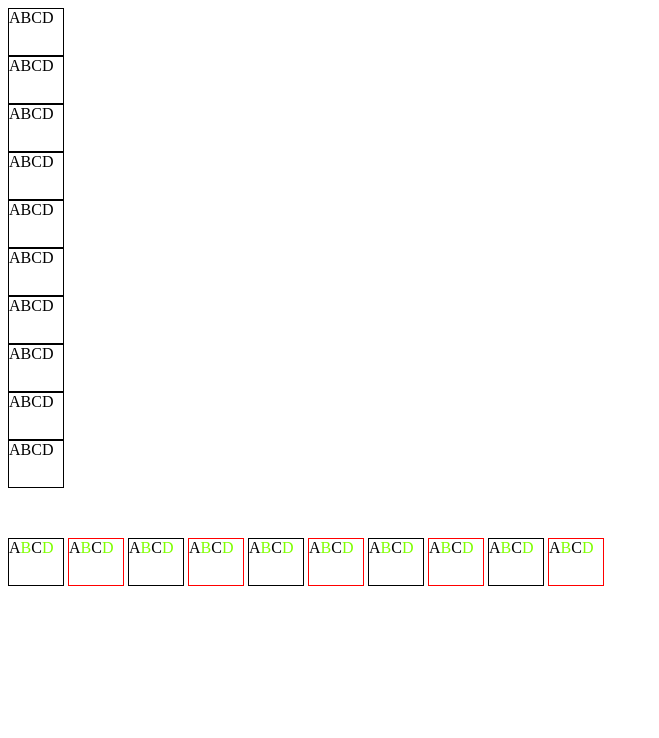
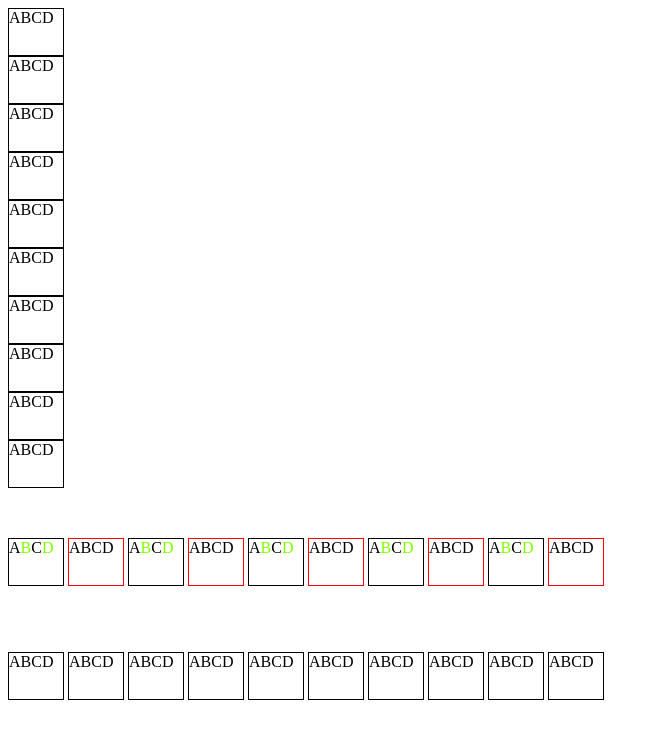
Before and after one commit to Azibatayam/WB-M1-D5, a plain HTML site: page index.html in a window 1280 px wide. Shown: the whole page, without its empty margins (0-659 px from the left). Drawn offline with Linux system fonts and the light colour scheme.

Commit message:
Correct Exercise 3

```diff
--- a/index.html
+++ b/index.html
@@ -34,6 +34,19 @@
     <p><span>A</span><span>B</span><span>C</span><span>D</span></p>
     <p><span>A</span><span>B</span><span>C</span><span>D</span></p>
     <p><span>A</span><span>B</span><span>C</span><span>D</span></p>
+</div>
 
+<div class="Table-3">
+    <p><span>A</span><span>B</span><span>C</span><span>D</span></p>
+    <p><span>A</span><span>B</span><span>C</span><span>D</span></p>
+    <p><span>A</span><span>B</span><span>C</span><span>D</span></p>
+    <p><span>A</span><span>B</span><span>C</span><span>D</span></p>
+    <p><span>A</span><span>B</span><span>C</span><span>D</span></p>
+    <p><span>A</span><span>B</span><span>C</span><span>D</span></p>
+    <p><span>A</span><span>B</span><span>C</span><span>D</span></p>
+    <p><span>A</span><span>B</span><span>C</span><span>D</span></p>
+    <p><span>A</span><span>B</span><span>C</span><span>D</span></p>
+    <p><span>A</span><span>B</span><span>C</span><span>D</span></p>
+</div>
 </body>
 </html>
--- a/style.css
+++ b/style.css
@@ -17,7 +17,16 @@
     border: 1px solid red;
 }
 
-.Table-2 > p > span:nth-child(2n){
+
+.Table-2 p:nth-child(2n+1) > span:nth-child(even){
     color: chartreuse;
+}
 
+
+.Table-3 p{
+    display:inline-block;
+    width: 54px;
+    height: 46px;
+    border: 1px solid black;
+    margin-top: 50px;
 }
```
